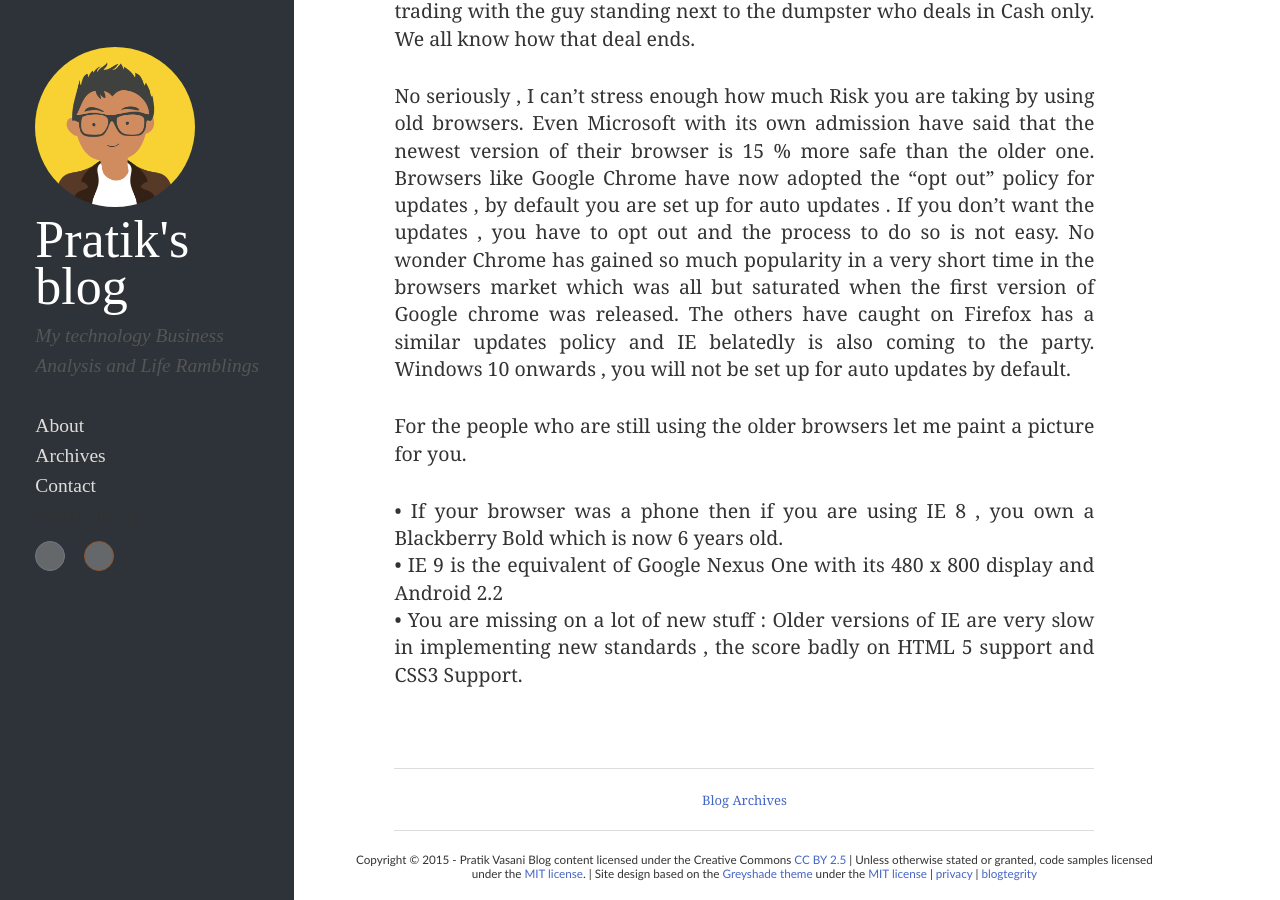
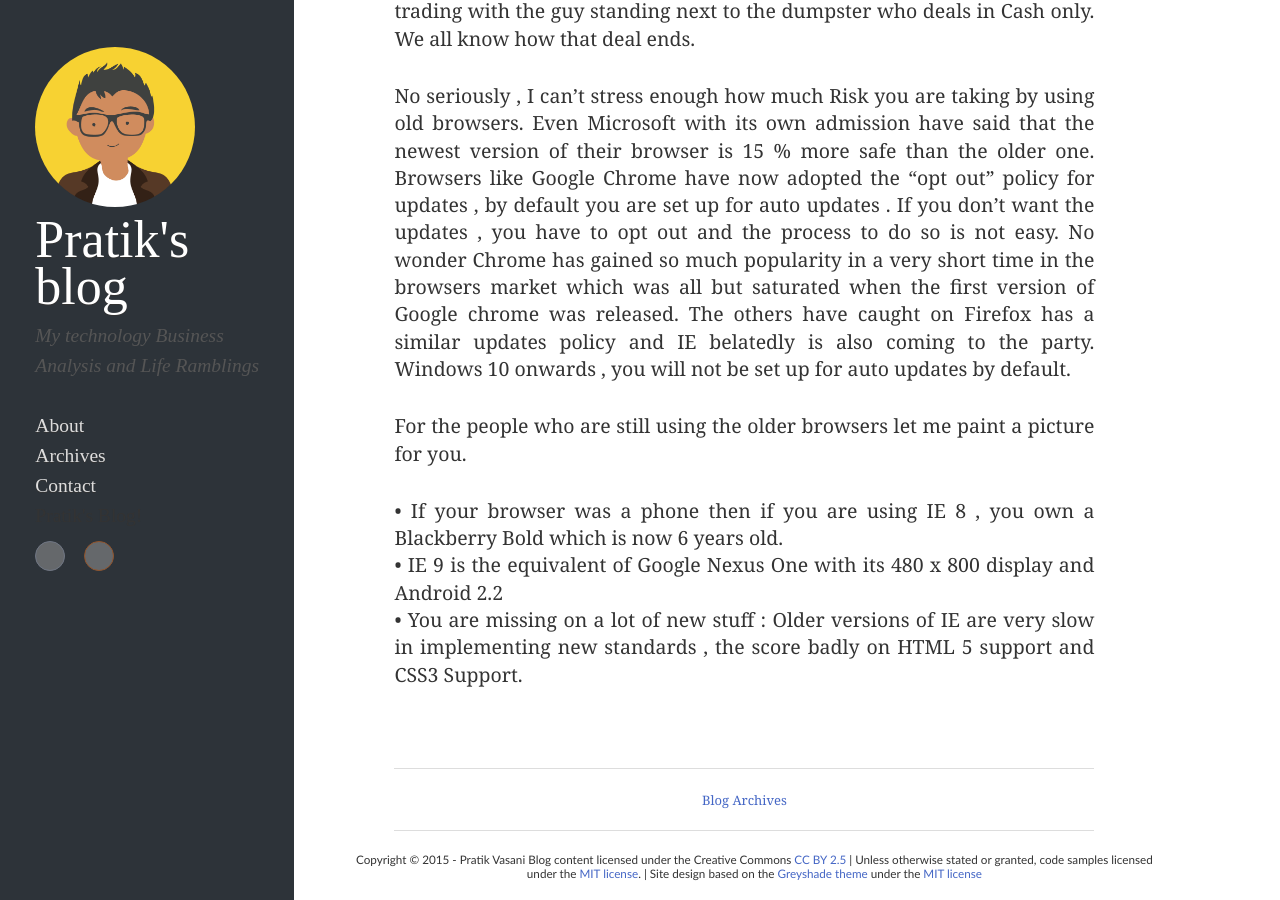
Before and after one commit to pnvpratik/.github.io, a Jekyll site: the page built from index.html, in a window 1280 px wide and 900 px high, scrolled down 720 px. Built offline with Jekyll 4.4.1, drawn with Linux system fonts in a browser that asks for light colours; nearby versions of some CDN libraries; some web fonts are replaced; the list of posts is cut into pages by our own code; comment, search, counter and statistics services are not loaded; grey boxes are pictures that could not be loaded.

Commit message:
changes to footer

```diff
--- a/_includes/footer.html
+++ b/_includes/footer.html
@@ -2,9 +2,7 @@
   Copyright &copy; {{ site.time | date: "%Y" }} - {{ site.author }} Blog content licensed under the Creative Commons <a href="http://creativecommons.org/licenses/by/2.5/">CC BY 2.5</a>
   | Unless otherwise stated or granted, code samples licensed under the <a href="http://sm.mit-license.org/">MIT license</a>.
   | Site design based on the <a href="https://github.com/shashankmehta/greyshade">Greyshade theme</a> under the <a href="http://sm.mit-license.org/">MIT license</a>
-  | <a href="/privacy">privacy</a>
-  | <a href="/articles/blogtegrity">blogtegrity</a>
+
 </p>
 
-{% include disqus.html %}
-{% include twitter_sharing.html %}
+{% include disqus_thread.html %}
```
